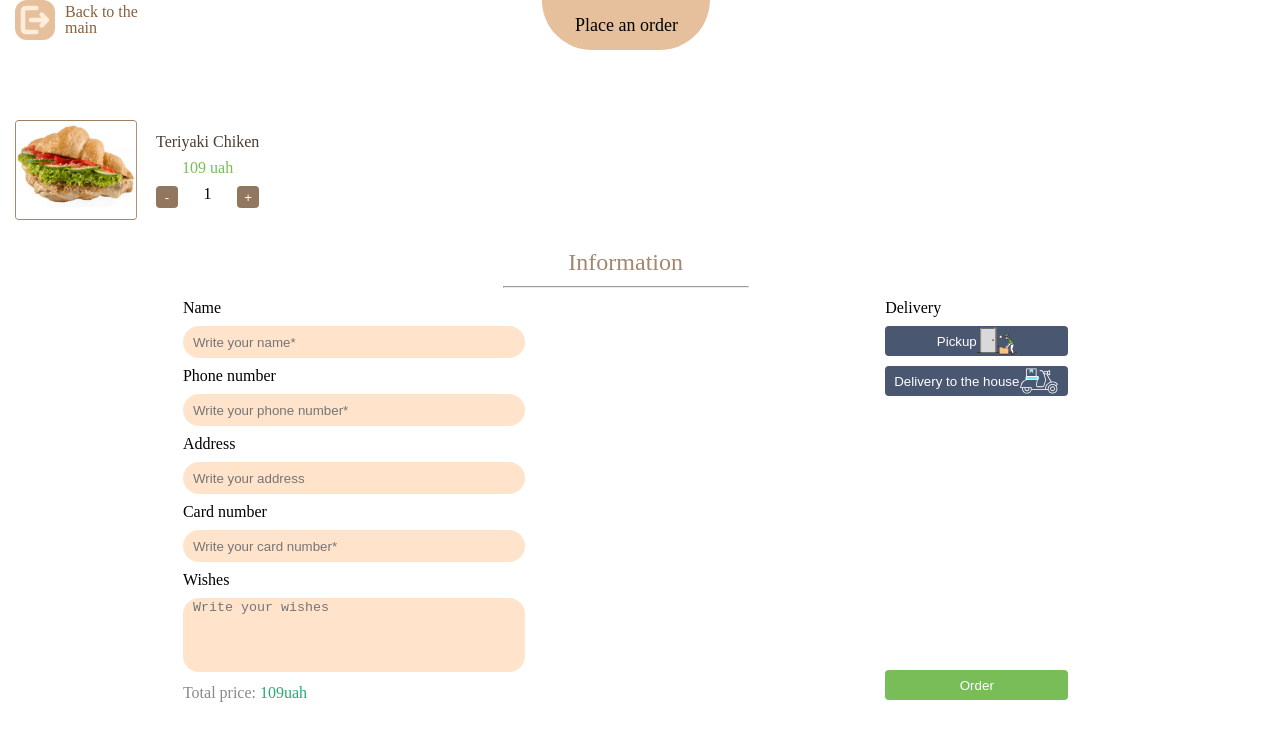
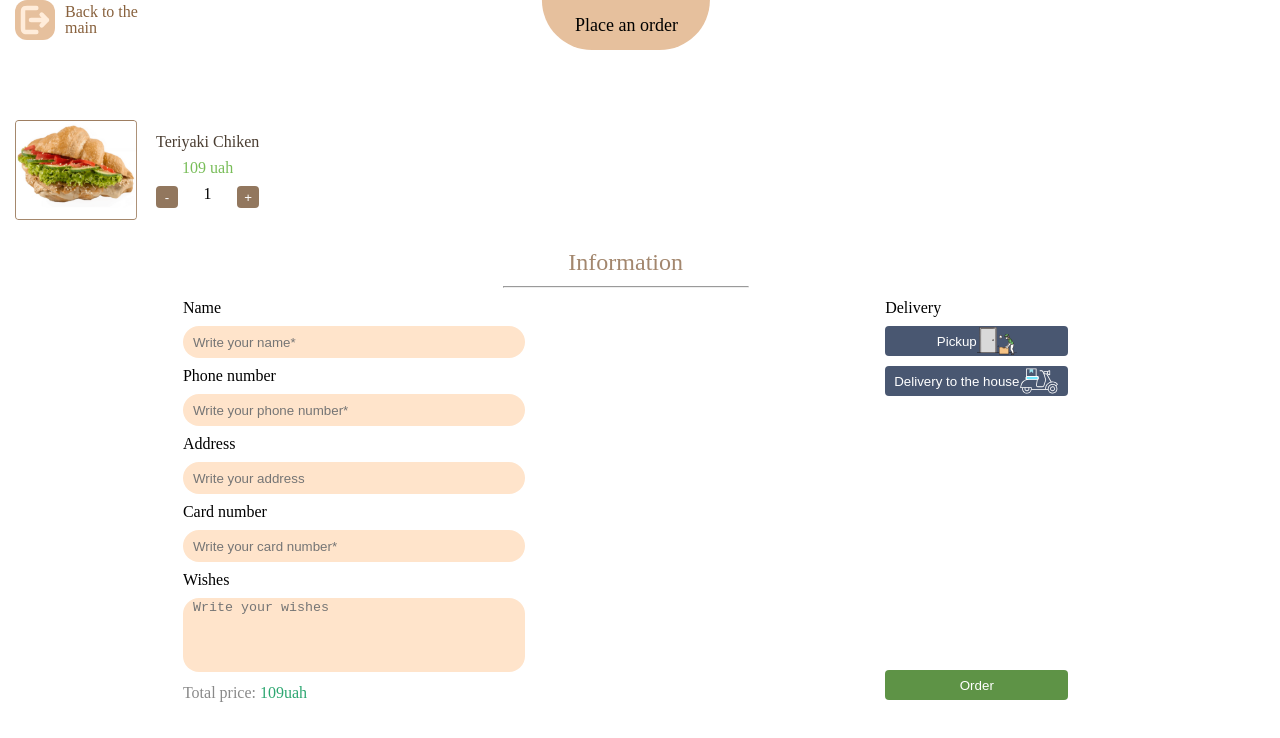
Before and after one commit to Liza21l/Zen-project, a React (Create React App) app in the folder client/: page / in a window 1280 px wide. In both pictures the pointer is over the button "Order". Shown: the top 738 px of the page. Built offline with nearby package versions, Linux system fonts and the light colour scheme.

Commit message:
test commit

```diff
--- a/client/src/Components/PlaceAnOrder/PlaceAnOrder.scss
+++ b/client/src/Components/PlaceAnOrder/PlaceAnOrder.scss
@@ -151,7 +151,7 @@
                 background: #78BD58;
                 transition-duration: 1s;
                 &:hover {
-                    background: #78BD58;
+                    background: #5e9346;
                     transition-duration: 1s;
                 }
             }
```
